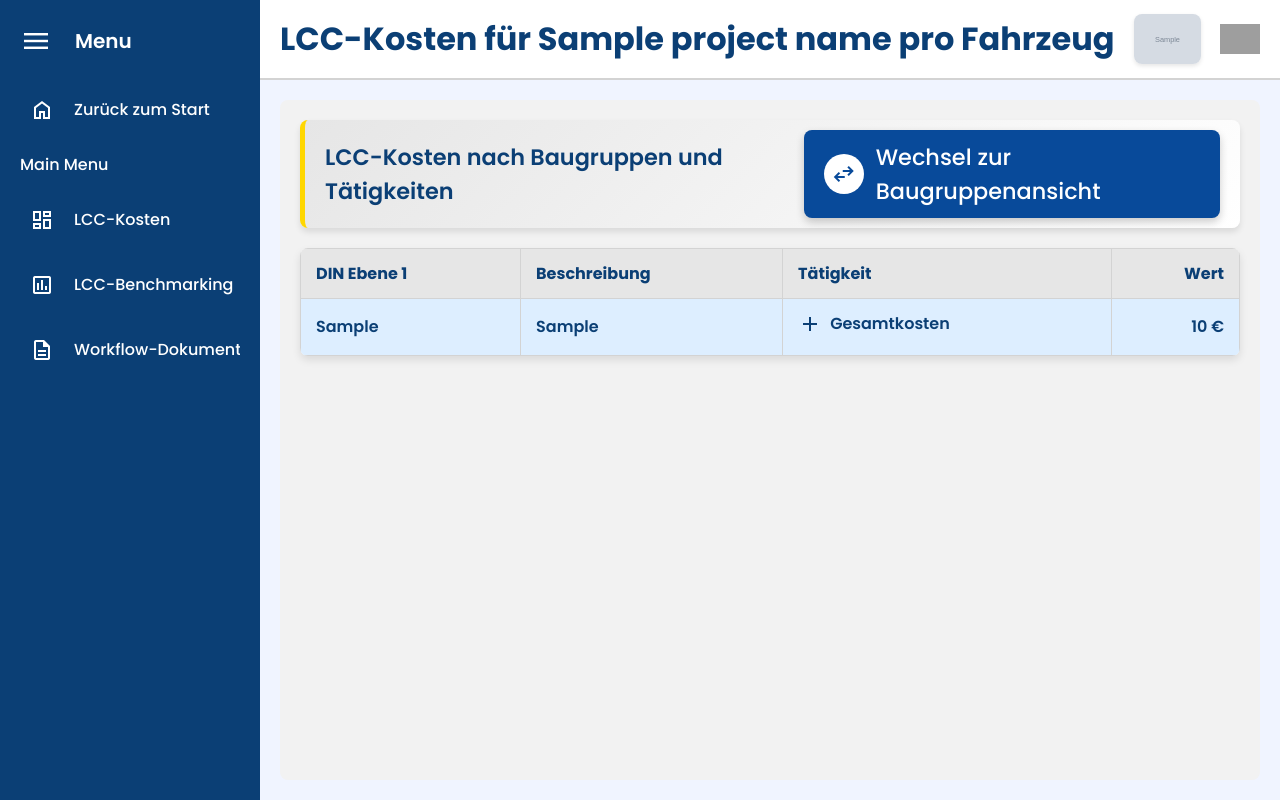
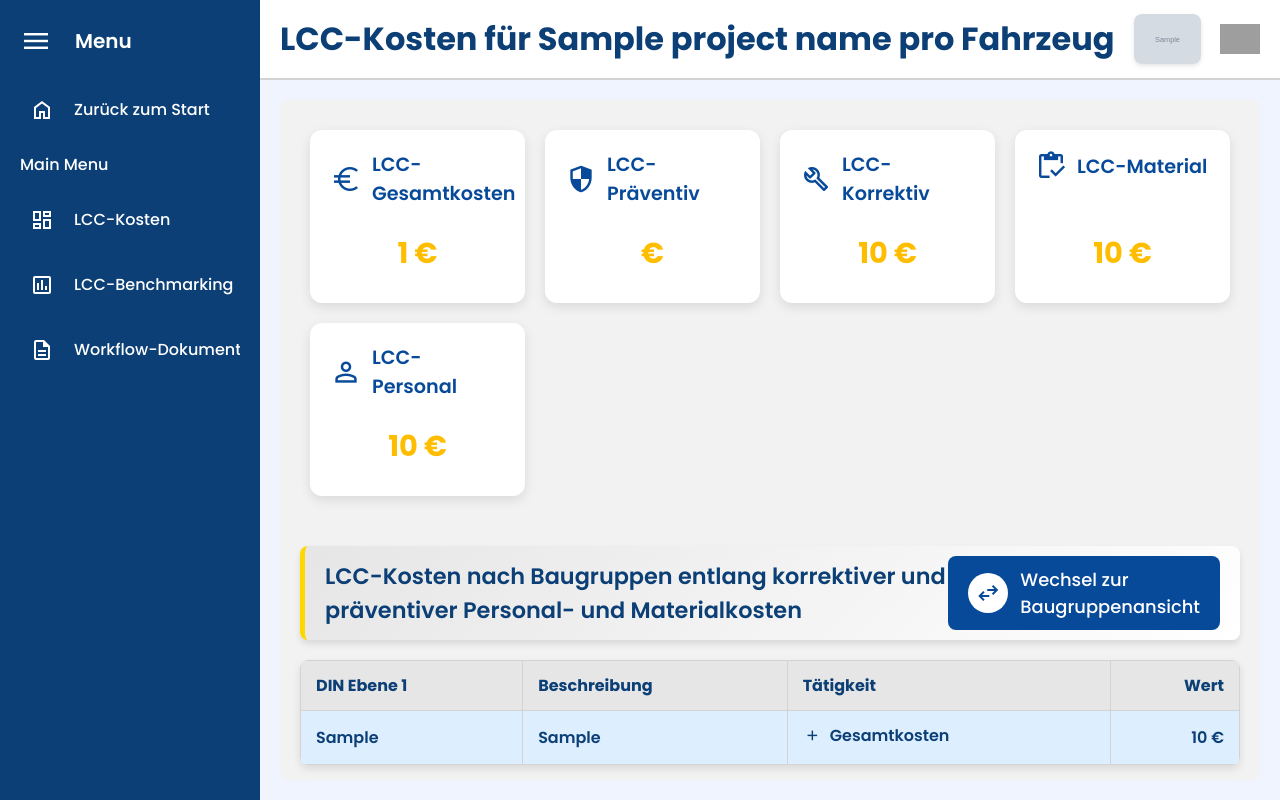
Before and after one commit to vschumann1/Stadler, a Django app: template myapp/templates/lcc-taetigkeiten2.html in a window 1280 px wide. Run offline with Django 5.2, Linux system fonts and the light colour scheme; the template is opened without the code that fills it: most values are stand-ins (such as "Sample title", 1, 10 or a date in 2020); grey boxes marked "Sample" are stand-in pictures; grey boxes are pictures that could not be loaded.

Commit message:
Update lcc-taetigkeiten2.html

```diff
--- a/myapp/templates/lcc-taetigkeiten2.html
+++ b/myapp/templates/lcc-taetigkeiten2.html
@@ -211,6 +211,76 @@
             overflow-y: auto;
         }
 
+        /* Small Box Container - Added */
+        .small-box-container {
+            display: grid;
+            grid-template-columns: repeat(auto-fit, minmax(200px, 1fr));
+            gap: 20px;
+            margin-bottom: 40px; /* Abstand nach unten */
+            padding: 10px;
+        }
+
+        /* Card Styles */
+        .card {
+            background-color: #FFFFFF;
+            border-radius: 12px;
+            box-shadow: 0 4px 12px rgba(0, 0, 0, 0.1);
+            transition: transform 0.3s ease, box-shadow 0.3s ease;
+            display: flex;
+            flex-direction: column;
+            justify-content: space-between;
+            padding: 20px;
+            cursor: pointer;
+        }
+
+        .card:hover {
+            transform: translateY(-8px);
+            box-shadow: 0 8px 20px rgba(0, 0, 0, 0.2);
+        }
+
+        /* Card Header */
+        .card-header {
+            display: flex;
+            align-items: center;
+            gap: 10px;
+            margin-bottom: 15px;
+        }
+
+        .card-header .material-symbols-outlined {
+            font-size: 32px;
+            color: #084A9A;
+            transition: color 0.3s ease;
+        }
+
+        .card:hover .card-header .material-symbols-outlined {
+            color: #FFD700;
+        }
+
+        .card-header h3 {
+            font-size: 1.2em;
+            color: #084A9A;
+            font-weight: 600;
+        }
+
+        /* Card Body */
+        .card-body {
+            display: flex;
+            align-items: center;
+            justify-content: center;
+            height: 60px;
+        }
+
+        .card-body .sum {
+            font-size: 1.8em;
+            font-weight: bold;
+            color: #FFBD00;
+            transition: color 0.3s ease;
+        }
+
+        .card:hover .card-body .sum {
+            color: #084A9A;
+        }
+
         /* Section Header */
         .section-header {
             font-size: 1.4em;
@@ -223,23 +293,27 @@
             box-shadow: 0 4px 6px rgba(0, 0, 0, 0.1);
             display: flex;
             align-items: center; /* Flex alignment */
-            margin-bottom: 20px;
+            margin-bottom: 20px; /* Abstand nach unten */
         }
 
         /* Switch Button Styling */
+        .switch-buttons {
+            display: flex;
+            margin-left: auto; /* Push the buttons to the right */
+            gap: 10px; /* Space between buttons */
+        }
+
         .switch-button {
             display: inline-flex;
             align-items: center;
             background-color: #084A9A;
             color: #FFFFFF;
             padding: 10px 20px;
-            font-size: 1em;
+            font-size: 0.8em;
             font-weight: 500;
             text-decoration: none;
             border-radius: 8px;
             transition: background-color 0.3s, transform 0.3s;
-            box-shadow: 0 4px 8px rgba(0, 0, 0, 0.2);
-            margin-left: auto; /* Push to the right */
             cursor: pointer;
         }
 
@@ -315,6 +389,7 @@
             background-color: #DDEEFF;
             font-weight: 600;
             transition: background-color 0.3s ease;
+            cursor: pointer;
         }
 
         .main-row:hover {
@@ -356,11 +431,18 @@
         .toggle-icon {
             vertical-align: middle;
             margin-right: 8px;
-            transition: transform 0.3s ease;
+            font-size: 1.2em;
+            color: #0B3F75;
+            cursor: pointer;
         }
 
         /* Responsive Anpassungen */
         @media (max-width: 1024px) {
+            .small-box-container {
+                grid-template-columns: repeat(3, 1fr);
+                grid-template-rows: repeat(4, auto);
+            }
+
             .section-header {
                 font-size: 1.3em;
                 padding: 8px 16px;
@@ -473,7 +555,7 @@
             const isHidden = subRows[0].classList.contains('hidden');
 
             subRows.forEach(row => {
-                row.classList.toggle('hidden');
+                row.classList.toggle("hidden");
                 row.setAttribute('aria-hidden', isHidden ? 'false' : 'true');
             });
 
@@ -553,9 +635,74 @@
     <div class="main-container">
         <div class="content">
 
-            <!-- Section Header mit Switch-Button rechts ausgerichtet -->
+            <!-- Small Box Container - Added -->
+            <div class="small-box-container">
+                <!-- LCC-Gesamtkosten -->
+                <div class="card">
+                    <div class="card-header">
+                        <span class="material-symbols-outlined">euro</span>
+                        <h3>LCC-Gesamtkosten</h3>
+                    </div>
+                    <div class="card-body">
+                        <span class="sum">{{ total_cost_sum|floatformat:0|intcomma }} €</span>
+                    </div>
+                </div>
+
+                <!-- LCC-Präventiv -->
+                <div class="card">
+                    <div class="card-header">
+                        <span class="material-symbols-outlined">security</span>
+                        <h3>LCC-Präventiv</h3>
+                    </div>
+                    <div class="card-body">
+                        <span class="sum">{{ preventive_cost_sum|floatformat:0|intcomma }} €</span>
+                    </div>
+                </div>
+
+                <!-- LCC-Korrektiv -->
+                <div class="card">
+                    <div class="card-header">
+                        <span class="material-symbols-outlined">build</span>
+                        <h3>LCC-Korrektiv</h3>
+                    </div>
+                    <div class="card-body">
+                        <span class="sum">{{ corrective_cost_sum|floatformat:0|intcomma }} €</span>
+                    </div>
+                </div>
+                <!-- LCC-Material -->
+                <div class="card">
+                    <div class="card-header">
+                        <span class="material-symbols-outlined">inventory</span>
+                        <h3>LCC-Material</h3>
+                    </div>
+                    <div class="card-body">
+                        <span class="sum">{{ material_sum|floatformat:0|intcomma }} €</span>
+                    </div>
+                </div>
+                <!-- LCC-Personal -->
+                <div class="card">
+                    <div class="card-header">
+                        <span class="material-symbols-outlined">person</span>
+                        <h3>LCC-Personal</h3>
+                    </div>
+                    <div class="card-body">
+                        <span class="sum">{{ personal_sum|floatformat:0|intcomma }} €</span>
+                    </div>
+
+                </div>
+
+
+                <!-- Weitere Boxen können hier hinzugefügt werden, falls die ursprünglichen 10 nicht vollständig sind -->
+            </div>
+
+            <!-- Section Header mit Switch-Buttons rechts ausgerichtet -->
             <div class="section-header">
-                LCC-Kosten nach Baugruppen und Tätigkeiten
+                LCC-Kosten nach Baugruppen entlang korrektiver und präventiver Personal- und Materialkosten
+                <div class="switch-buttons">
+                    <!-- First Switch Button -->
+                    <!-- deleted -->
+
+                    <!-- Second Switch Button -->
                     <a href="{% url 'project_details' project_name=project_name %}" class="switch-button">
                         <span class="icon-circle">
                             <span class="material-symbols-outlined">swap_horiz</span>
@@ -563,8 +710,7 @@
                         Wechsel zur Baugruppenansicht
                     </a>
                 </div>
-
-            <!-- Suchleiste entfernt -->
+            </div>
 
             <table class="cost-table" aria-label="LCC-Kosten Tabelle">
                 <thead>
```
Lines whose indentation alone changed are shown as unchanged.
